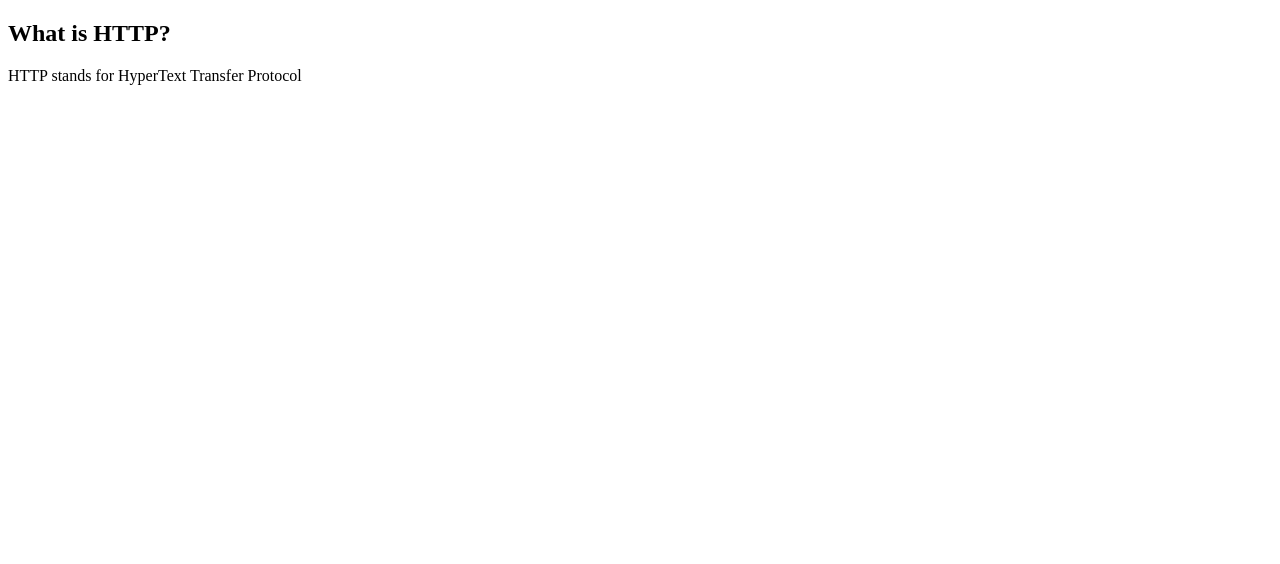
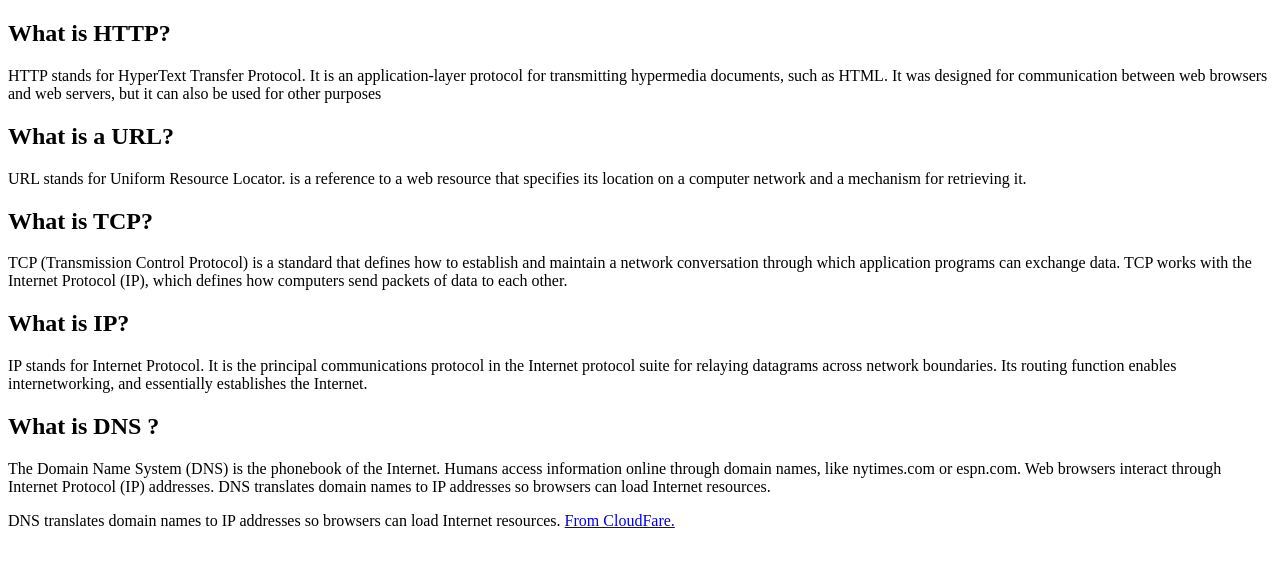
Before and after one commit to coderitec/ekobits-training, a plain HTML site: page javascript-fundamentals/webWorks.html in a window 1280 px wide. Drawn offline with Linux system fonts and the light colour scheme.

Commit message:
how the web works exercises

```diff
--- a/javascript-fundamentals/webWorks.html
+++ b/javascript-fundamentals/webWorks.html
@@ -9,7 +9,31 @@
     <main>
         <section>
             <h2>What is HTTP?</h2>
-            <p>HTTP stands for HyperText Transfer Protocol</p>
+            <p>HTTP stands for HyperText Transfer Protocol. It is an application-layer protocol for transmitting hypermedia documents, such as HTML. It was designed for
+                 communication between web browsers and web servers, but it can also be used for other purposes</p>
+
+            <h2>What is a URL?</h2>
+            <p>URL stands for Uniform Resource Locator. is a reference to a web resource that
+                specifies its location on a computer network and a mechanism for retrieving it. </p>
+
+            <h2>What is TCP?</h2>
+            <p>TCP (Transmission Control Protocol) is a standard that defines how
+                 to establish and maintain a network conversation through which application
+                 programs can exchange data. TCP works with the Internet Protocol (IP),
+                 which defines how computers send packets of data to each other.</p>
+
+             <h2>What is IP?</h2>
+             <p>IP stands for Internet Protocol. It is the principal communications protocol in the Internet protocol suite for relaying datagrams across network boundaries.
+                 Its routing function enables internetworking, and essentially establishes the Internet.</p>
+
+             <h2>What is DNS ?</h2>
+             <p>The Domain Name System (DNS) is the phonebook of the Internet.
+                 Humans access information online through domain names, like nytimes.com or espn.com. Web browsers interact through Internet Protocol (IP) addresses.
+                  DNS translates domain names to IP addresses so browsers can load Internet resources. <a href=""></a></p>
+                  DNS translates domain names to IP addresses so browsers can load Internet resources. <a href="https://www.cloudflare.com/learning/dns/what-is-dns/" target="="_blank>
+                     From CloudFare.</a></p>
+
+
         </section>
     </main>
 </body>
```
